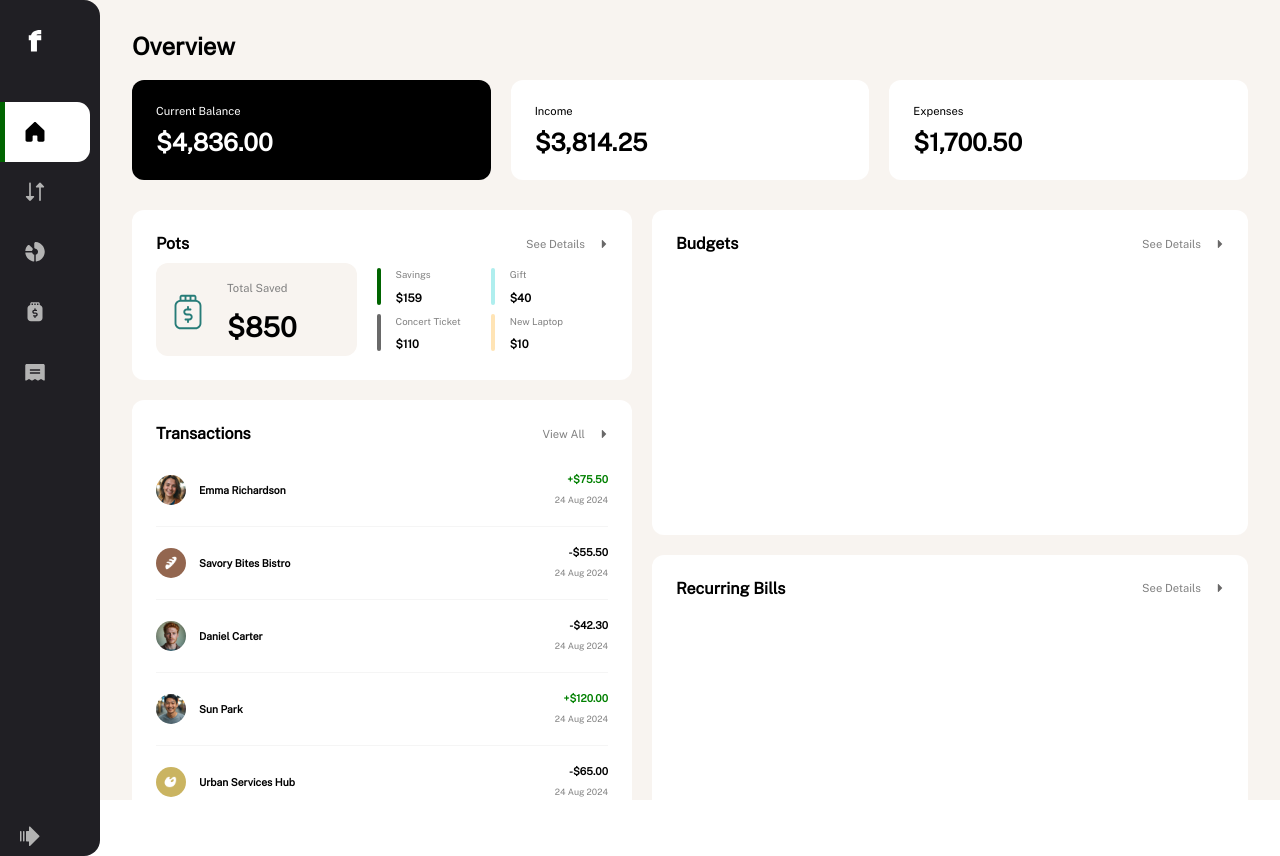
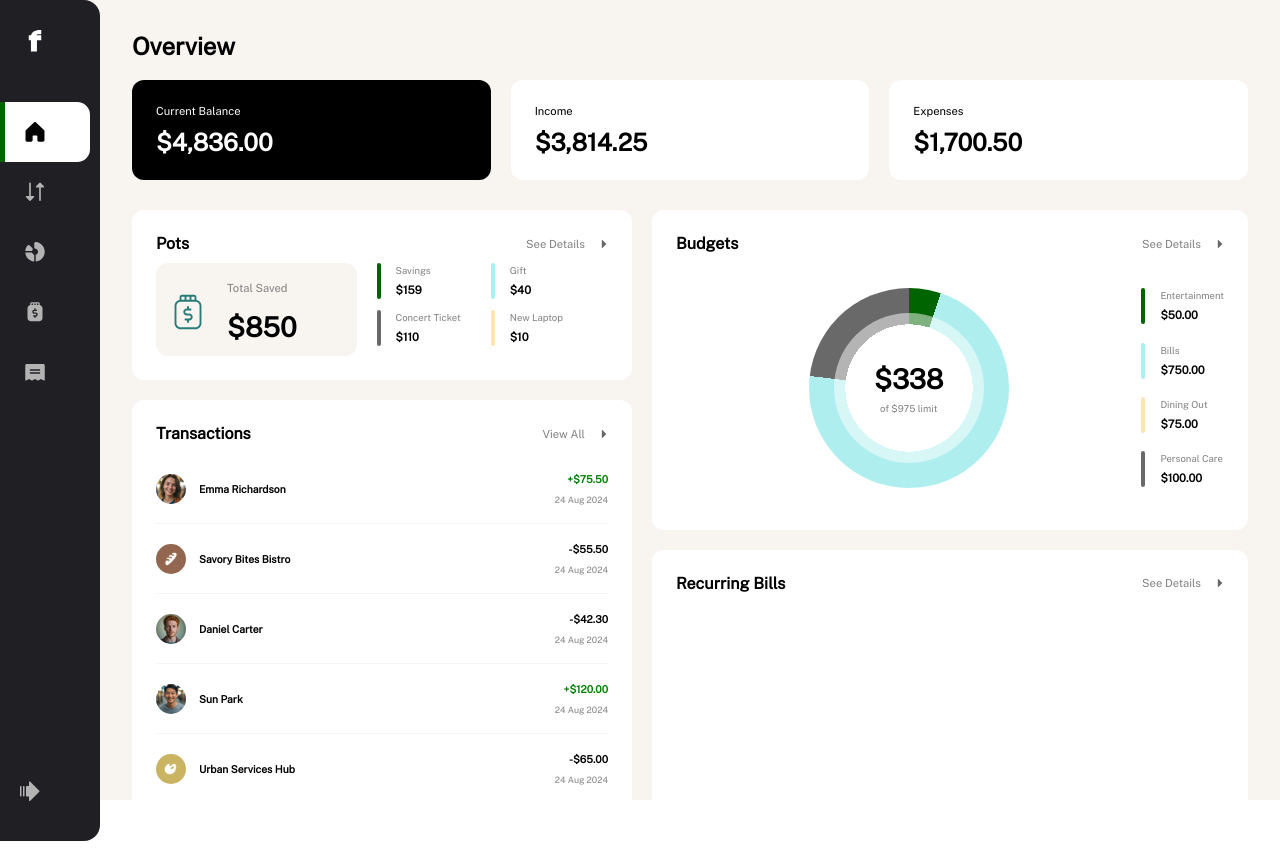
Before and after one commit to epeguero/finance-demo, a React (Create React App) app: page / in a window 1280 px wide. Built offline with nearby package versions, Linux system fonts and the light colour scheme.

Commit message:
checkpoint: bar graph

```diff
--- a/src/components/Overview/Overview.css
+++ b/src/components/Overview/Overview.css
@@ -1,8 +1,9 @@
 .overview {
   box-sizing: border-box;
+  height: 100%;
   display: grid;
   grid-template-columns: var(--left-column-width) 1fr;
-  grid-template-rows: repeat(2, min-content) 170px minmax(min-content, 0.5fr) minmax(min-content, 1fr);
+  grid-template-rows: min-content min-content 170px minmax(auto, 0.5fr) minmax(auto, 1fr);
   row-gap: var(--row-gap);
   column-gap: var(--column-gap);
   padding: 2rem;
@@ -153,8 +154,22 @@
   }
 
   .budgets {
+    display: grid;
+    grid-template-columns: 1fr min-content;
+    grid-auto-flow: column dense;
+    grid-auto-rows: minmax(min-content, 1fr);
     grid-row: 3 / span 2;
     grid-column: 2 / span 1;
+
+    .card-header {
+      grid-row: 1 / span 1;
+      grid-column: 1 / span 2;
+    }
+    .pie-chart {
+      grid-row: 2 / span 4;
+      grid-column: 1 / span 1;
+      justify-self: center;
+    }
   }
 
   .recurring-bills {
--- a/src/components/Overview/Overview.tsx
+++ b/src/components/Overview/Overview.tsx
@@ -1,6 +1,6 @@
-import { AmountWithLabel, Card, CardHeader, CaretLink, Divider, formatCurrency } from "../utility/Utility";
+import { AmountWithLabel, Card, CardHeader, CaretLink, Divider, PieChart, formatCurrency } from "../utility/Utility";
 import { ReactComponent as PotIcon } from '../../assets/images/icon-pot.svg';
-import { Pot, Transaction } from "../../types/types";
+import { Budget, Pot, Transaction } from "../../types/types";
 import { format } from "date-fns";
 
 import './Overview.css';
@@ -12,6 +12,13 @@ export const Overview = () => {
     {name: 'Gift', color: 'paleturquoise', size: 40},
     {name: 'New Laptop', color: 'moccasin', size: 10}
   ];
+
+  const budgets: Budget[] = [
+    {category: 'Entertainment', remaining: 15, max: 50, color: 'darkgreen'},
+    {category: 'Bills', remaining: 150, max: 750, color: 'paleturquoise'},
+    {category: 'Dining Out', remaining: 133, max: 75, color: 'moccasin'},
+    {category: 'Personal Care', remaining: 40, max: 100,color: 'dimgrey'}
+  ]
 
   const transactions: Transaction[] = [
     {
@@ -43,7 +50,7 @@ export const Overview = () => {
       category: 'Dining Out',
       transactionDate: new Date(),
       amount: -65.00
-    },
+    }
   ];
 
   return (
@@ -71,6 +78,8 @@ export const Overview = () => {
         </Card>
         <Card className="budgets">
           <CardHeader title="Budgets" actionButton={<CaretLink title="See Details"/>}/>
+          <PieChart budgets={budgets}/>
+          {budgets.map((b, ix) => <AmountWithLabel key={`budgets-budget-${ix}`} label={b.category} amount={b.max} color={b.color} cents/>)}
         </Card>
         <Card className="recurring-bills">
           <CardHeader title="Recurring Bills" actionButton={<CaretLink title="See Details"/>}/>
--- a/src/components/Sidebar/Sidebar.css
+++ b/src/components/Sidebar/Sidebar.css
@@ -51,7 +51,7 @@
 
   .maximize-button{
     justify-self: start;
-    margin: 420px 0 0 20px;
+    margin: 375px 0 0 20px;
     border-left: 5px solid transparent;
     transition: transform 500ms cubic-bezier(.74,1.12,.54,1.06);
     transform-origin: 200% 200%;
--- a/src/components/utility/Utility.css
+++ b/src/components/utility/Utility.css
@@ -32,16 +32,15 @@
 
 .amount-with-label {
   display: grid;
-  grid-template: 1fr 1fr / min-content 1fr;
+  grid-template: min-content min-content / min-content 1fr;
   column-gap: 15px;
-  align-items: center;
   white-space: nowrap;
 
   .colorbar {
     grid-column: 1 / span 1;
     grid-row: 1 / span 2;
     width: 4px;
-    height: 80%;
+    height: 100%;
     border-radius: 1rem;
   }
 
@@ -50,12 +49,16 @@
     grid-row: 1 / span 1;
     font-size: 0.6rem;
     color: grey;
+    padding-bottom: 5px;
+    margin-top: 2px;
+    margin-bottom: 2px;
   }
   >span:nth-of-type(2) {
     grid-column: 2 / span 1;
     grid-row: 2 / span 1;
     font-size: 0.7rem;
     font-weight: bold;
+    padding-bottom: 2px;
   }
 }
 
@@ -66,3 +69,48 @@
   border-top-style: solid;
   margin: 18px 0 18px 0;
 }
+
+.pie-chart {
+  display: flex;
+  flex-direction: column;
+  align-items: center;
+  justify-content: center;
+  gap: 8px;
+  position: relative;
+  width: 200px;
+  height: 200px;
+  background-color: rgb(130, 201, 215);
+  border-radius: 100%;
+
+  span {
+    position: relative;
+    z-index: 1;
+  }
+
+  span:nth-of-type(1) {
+    font-size: 1.7rem;
+    font-weight: bold;
+  }
+
+  span:nth-of-type(2) {
+    font-size: 0.6rem;
+    color: grey;
+    font-weight: lighter;
+  }
+}
+
+.pie-chart::before {
+  display: block;
+  content: '';
+  position: absolute;
+  width: 75%;
+  height: 75%;
+  border-radius: 100%;
+  top: 12.5%;
+  left: 12.5%;
+  background: radial-gradient(
+    circle,
+    white 0% 60%,
+    rgb(255, 255, 255, 0.5) 60% 100%
+  );
+}
--- a/src/components/utility/Utility.tsx
+++ b/src/components/utility/Utility.tsx
@@ -1,5 +1,7 @@
+import { useRef } from 'react';
 import { ReactComponent as CaretRightIcon } from '../../assets/images/icon-caret-right.svg';
 import './Utility.css';
+import { Budget } from '../../types/types';
 
 export const AmountWithLabel = ({label, amount, cents=false, color, className, ...divProps}: {label: string, amount: number, cents?: boolean, color: string} & React.HTMLAttributes<HTMLDivElement>) =>
   <div className={`amount-with-label ${className}`} {...divProps}>
@@ -25,6 +27,28 @@ export const CaretLink = ({title, className}: {title: string} & React.HTMLAttrib
 
 export const Divider = () => <div className='divider'/>
 
+export const PieChart = ({budgets}:{budgets: Budget[]}) => {
+  const budgetAllocated = budgets.reduce((acc, b) => acc + b.max, 0);
+  const budgetRemaining = budgets.reduce((acc, b) => acc + b.remaining, 0);
+  const budgetSegments = budgets.map(b => b.max / budgetAllocated * 360);
+  const conicSegments = budgetSegments.reduce(
+    (acc, b, ix) => ({
+      prevSegment: b,
+      conicSegments: [...acc.conicSegments, `${budgets[ix].color} ${acc.prevSegment}deg ${budgetSegments[ix]}deg`]
+    }),
+    {prevSegment: 0, conicSegments: [] as string[]}
+  ).conicSegments;
+  console.log(conicSegments)
+
+  // e.g.:
+  //"conic-gradient(green 0deg 20deg, lightblue 20deg 200deg, rgb(242, 205, 172) 200deg 240deg, rgb(98, 96, 112) 240deg 360deg)"
+  return (
+  <div className='pie-chart' style={{background:`conic-gradient(${conicSegments.join(', ')})`}}>
+    <span>{formatCurrency(budgetRemaining)}</span>
+    <span>of {formatCurrency(budgetAllocated)} limit</span>
+  </div>)
+}
+
 export const formatCurrency = (value: number, cents: boolean = false) =>
   value.toLocaleString('en-US', {
     style: 'currency',
```
Also changed, not shown: src/types/types.ts (+7 -0 lines).
